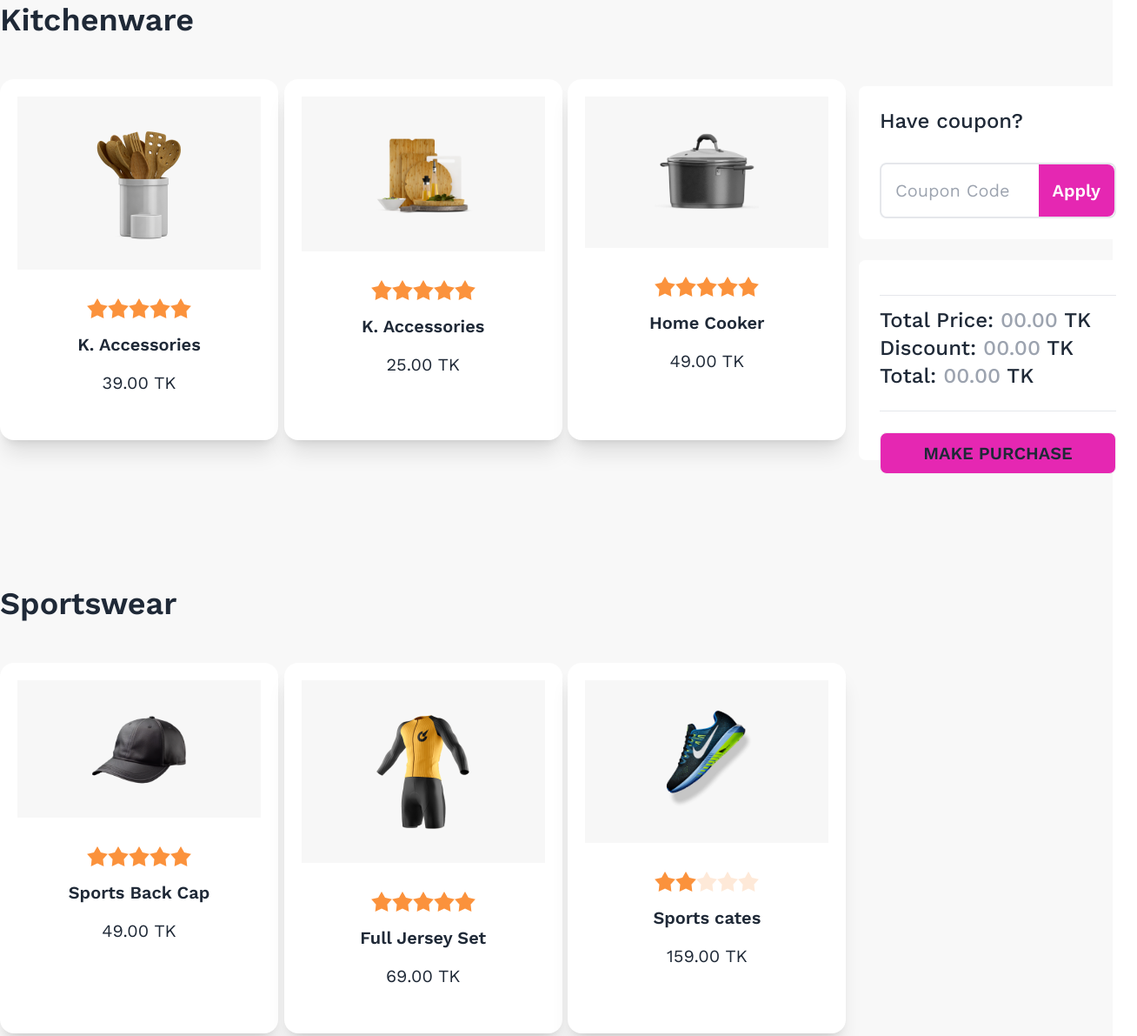
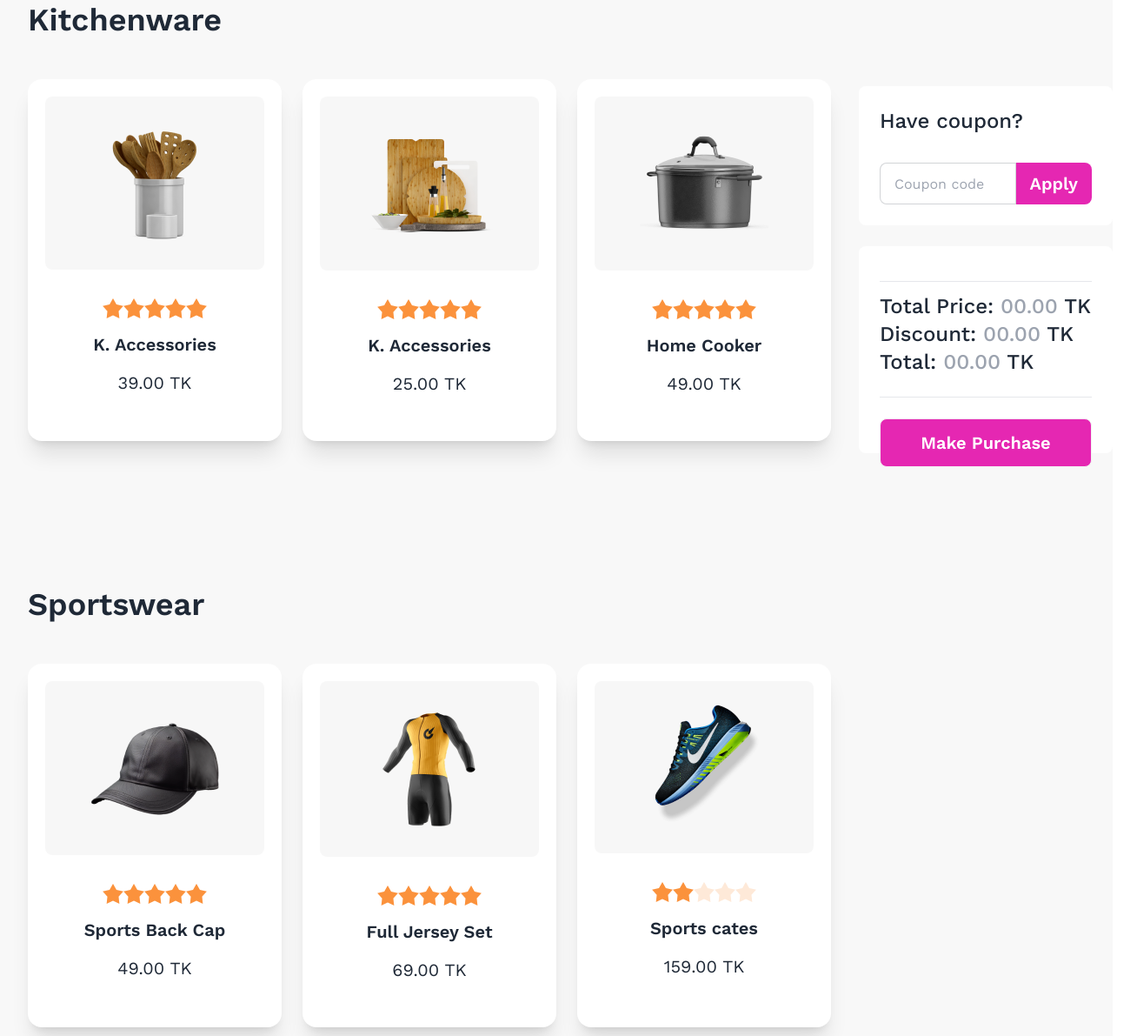
Before and after one commit to monoare/summer-sale, a plain HTML site: page index.html in a window 1280 px wide. Shown: the part 909-2100 px from the top of the page at 87% size, 1308 px wide, since content can reach past the window. Drawn offline with nearby package versions, Linux system fonts and the light colour scheme.

Commit message:
coupon button modified

```diff
--- a/index.html
+++ b/index.html
@@ -65,19 +65,19 @@
       <section
         class="container mx-auto pb-20 lg:pb-48 grid grid-cols-1 md:grid-cols-2 lg:grid-cols-4 justify-center gap-4"
       >
-        <div class="col-span-3">
+        <div class="col-span-3 lg:ml-8">
           <!-- Kitchenware Section  -->
           <div class="pt-14 text-center md:text-left lg:pt-28 md:ml-6 lg:ml-0">
             <p class="text-2xl md:text-4xl font-semibold pb-12">Kitchenware</p>
             <div class="grid grid-cols-1 md:grid-cols-2 lg:grid-cols-3 gap-6">
               <!-- card: Product-1 -->
-              <div class="card w-80 bg-base-100 shadow-xl">
+              <div class="card max-w-lg bg-base-100 shadow-xl">
                 <div class="px-5 pt-5">
-                  <figure class="bg-[#11111108]">
+                  <figure class="bg-[#11111108] rounded-lg">
                     <img
                       src="images/prod1.png"
                       alt="product1"
-                      class="rounded-xl px-20 py-8"
+                      class="rounded-xl py-8"
                     />
                   </figure>
                 </div>
@@ -118,13 +118,13 @@
                 </div>
               </div>
               <!-- card: Product-2 -->
-              <div class="card w-80 bg-base-100 shadow-xl">
+              <div class="card max-w-lg bg-base-100 shadow-xl">
                 <div class="px-5 pt-5">
-                  <figure class="bg-[#11111108]">
+                  <figure class="bg-[#11111108] rounded-lg">
                     <img
                       src="images/prod2.png"
                       alt="product2"
-                      class="rounded-xl px-20 py-8"
+                      class="rounded-xl py-7"
                     />
                   </figure>
                 </div>
@@ -164,13 +164,13 @@
                 </div>
               </div>
               <!-- card: Product-3 -->
-              <div class="card w-80 bg-base-100 shadow-xl">
+              <div class="card max-w-lg bg-base-100 shadow-xl">
                 <div class="px-5 pt-5">
-                  <figure class="bg-[#11111108]">
+                  <figure class="bg-[#11111108] rounded-lg">
                     <img
                       src="images/prod3.png"
                       alt="product3"
-                      class="rounded-xl px-20 py-8"
+                      class="rounded-xl py-8"
                     />
                   </figure>
                 </div>
@@ -216,13 +216,13 @@
             <p class="text-2xl md:text-4xl font-semibold pb-12">Sportswear</p>
             <div class="grid grid-cols-1 md:grid-cols-2 lg:grid-cols-3 gap-6">
               <!-- card: Product-4 -->
-              <div class="card w-80 bg-base-100 shadow-xl">
+              <div class="card max-w-lg bg-base-100 shadow-xl">
                 <div class="px-5 pt-5">
-                  <figure class="bg-[#11111108]">
+                  <figure class="bg-[#11111108] rounded-lg">
                     <img
                       src="images/prod4.png"
                       alt="product1"
-                      class="rounded-xl px-20 py-8"
+                      class="rounded-xl py-9"
                     />
                   </figure>
                 </div>
@@ -263,13 +263,13 @@
                 </div>
               </div>
               <!-- card: Product-5 -->
-              <div class="card w-80 bg-base-100 shadow-xl">
+              <div class="card max-w-lg bg-base-100 shadow-xl">
                 <div class="px-5 pt-5">
-                  <figure class="bg-[#11111108]">
+                  <figure class="bg-[#11111108] rounded-lg">
                     <img
                       src="images/prod5.png"
                       alt="product5"
-                      class="rounded-xl px-20 py-8"
+                      class="rounded-xl py-7"
                     />
                   </figure>
                 </div>
@@ -309,13 +309,13 @@
                 </div>
               </div>
               <!-- card: Product-6 -->
-              <div class="card w-80 bg-base-100 shadow-xl">
+              <div class="card max-w-lg bg-base-100 shadow-xl">
                 <div class="px-5 pt-5">
-                  <figure class="bg-[#11111108]">
+                  <figure class="bg-[#11111108] rounded-lg">
                     <img
                       src="images/prod6.png"
                       alt="product6"
-                      class="rounded-xl px-20 py-8"
+                      class="rounded-xl py-6"
                     />
                   </figure>
                 </div>
@@ -359,7 +359,7 @@
         </div>
 
         <!-- Cart Section -->
-        <div class="mt-14 lg:mt-24 lg:pt-28 md:w-80 md:ml-60 lg:ml-4">
+        <div class="mt-14 lg:mt-24 lg:pt-28 ml-4 lg:ml-4 max-w-lg">
           <!-- Coupon -->
           <div class="p-6 bg-white rounded-lg">
             <p
@@ -367,19 +367,17 @@
             >
               Have coupon?
             </p>
-            <div
-              class="border-2 flex flex-row items-center rounded-lg scale-75 md:scale-100"
-            >
-              <input
-                type="text"
-                placeholder="Coupon Code"
-                class="w-full text-xl shadow-none p-4 outline-none rounded-l-lg"
-              />
-              <button
-                class="bg-[#E527B2] hover:bg-pink-500 p-4 text-white text-xl font-semibold rounded-r-lg"
-              >
-                Apply
-              </button>
+            <div class="form-control scale-75 md:scale-100">
+              <label class="input-group">
+                <input
+                  type="text"
+                  placeholder="Coupon code"
+                  class="input input-bordered w-10/12 md:w-full"
+                />
+                <span class="bg-[#E527B2] text-white text-xl font-semibold"
+                  >Apply</span
+                >
+              </label>
             </div>
           </div>
 
@@ -387,7 +385,9 @@
           <div class="mt-6 p-6 bg-white relative rounded-lg">
             <div class="pb-4"></div>
             <hr />
-            <div class="text-2xl font-medium pt-3 pb-6 scale-75 md:scale-100">
+            <div
+              class="text-lg md:text-2xl font-medium pt-3 pb-6 scale-75 md:scale-100"
+            >
               <p>Total Price: <span class="text-gray-400">00.00</span> TK</p>
               <p>Discount: <span class="text-gray-400">00.00</span> TK</p>
               <p>Total: <span class="text-gray-400">00.00</span> TK</p>
@@ -396,7 +396,7 @@
             <div class="top-10 -mt-4 relative">
               <button
                 onclick="my_modal_1.showModal()"
-                class="btn bg-[#E527B2] text-xl font-semibold hover:bg-pink-500 w-full scale-75 md:scale-100"
+                class="btn bg-[#E527B2] text-white h-14 text-xl font-semibold hover:bg-pink-500 w-full scale-75 md:scale-100 capitalize"
               >
                 Make Purchase
               </button>
@@ -407,7 +407,7 @@
           <dialog id="my_modal_1" class="modal">
             <form method="dialog" class="modal-box text-center">
               <img
-                class="mb-10 mt-14 lg:mt-24 mx-auto"
+                class="mb-7 md:mb-10 mt-8 md:mt-14 lg:mt-24 mx-auto"
                 src="images/congo.png"
                 alt=""
               />
```
